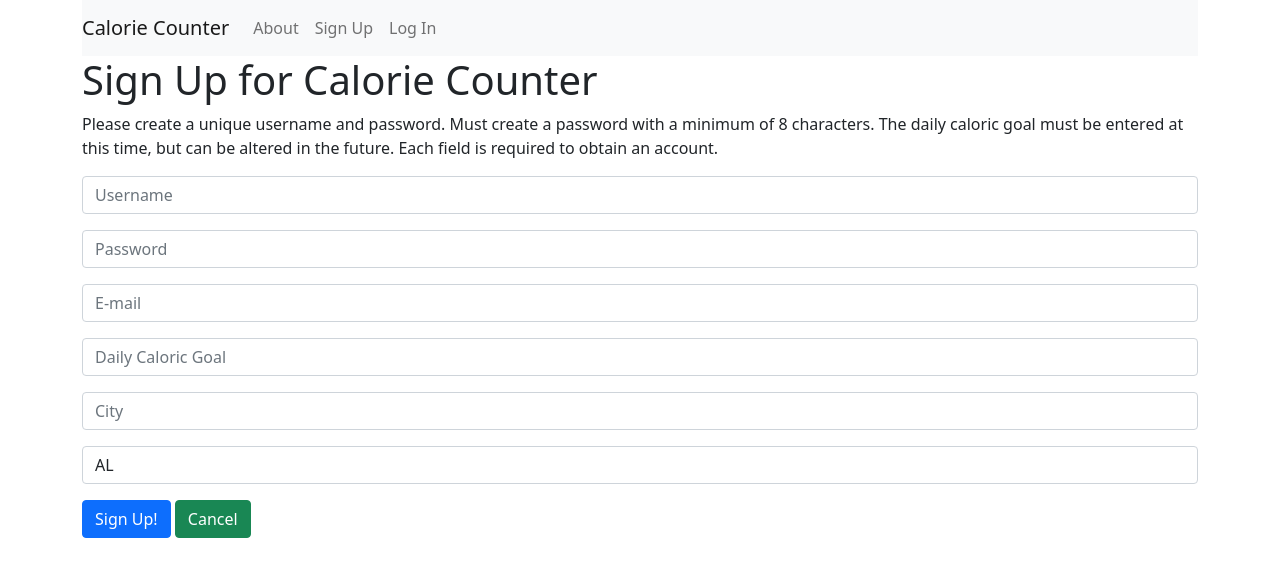
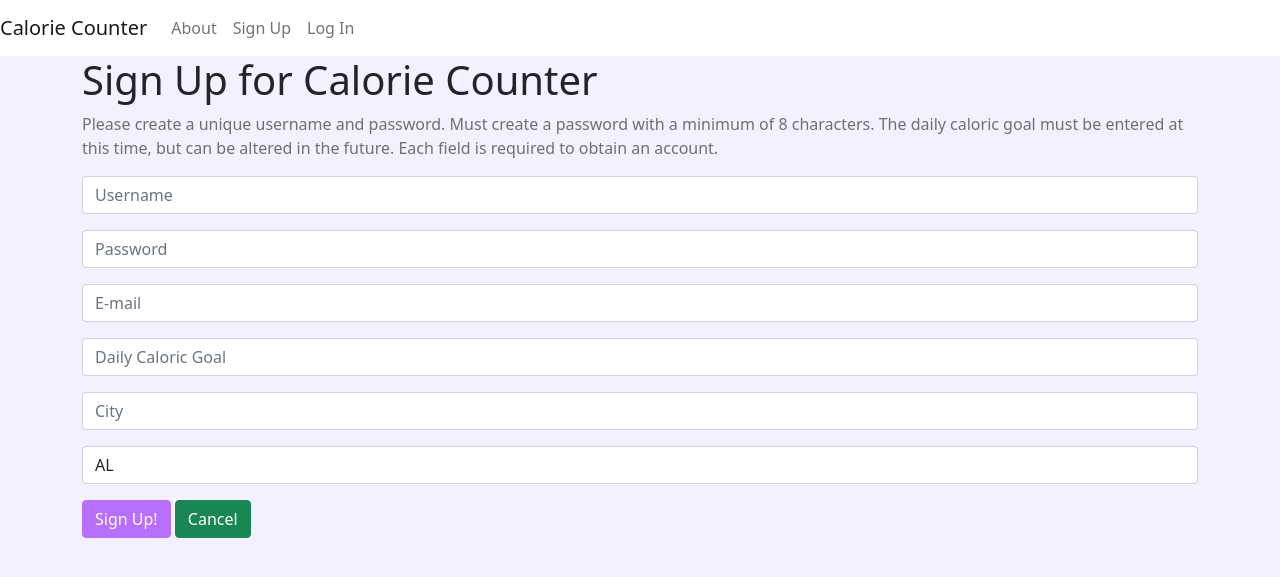
Before and after one commit to taylorwagner/caloriecountercapstone1, a Flask app: page /signup in a window 1280 px wide. Shown: the top 577 px of the page. Run offline with Flask 2, Linux system fonts and the light colour scheme; some libraries are stand-ins or nearby versions.

Commit message:
image to about page and button colors

```diff
--- a/static/stylesheets/app.css
+++ b/static/stylesheets/app.css
@@ -1,4 +1,28 @@
-.btn-danger {
-    background-color: #ffccff;
-    outline: #ffccff;
+body {
+    background-color: #f5f0ff;
 }
+
+h2 {
+    color: #330066;
+}
+
+h3 {
+    color: #404040;
+}
+
+p {
+    color: #707070;
+}
+
+li a {
+    color: #875DFA;
+}
+
+.navbar {
+    background-color: white;
+}
+
+.btn-primary {
+    background-color: #B76FFF;
+    border-color: #B76FFF;
+}
--- a/templates/about.html
+++ b/templates/about.html
@@ -5,6 +5,7 @@
 <div class="container">
     <h1 class="h1">About Calorie Counter</h1>
     <p>Calorie Counter is an application that users can choose to register for in order to have an electronic daily journal keep track of their calorie count by adding up all of the calories gained from food eaten throughout the day. Calorie Counter also offers networking capabilities and support by offering users the ability to follow and be followed by other users as well as join support groups based on common interests and/or traits.</p>
+    <img src="https://images.unsplash.com/photo-1488459716781-31db52582fe9?ixlib=rb-1.2.1&ixid=MnwxMjA3fDB8MHxwaG90by1wYWdlfHx8fGVufDB8fHx8&auto=format&fit=crop&w=750&q=80" alt="https://images.unsplash.com/photo-1597820901084-1b9b8ab61f70?ixid=MnwxMjA3fDB8MHxwaG90by1wYWdlfHx8fGVufDB8fHx8&ixlib=rb-1.2.1&auto=format&fit=crop&w=334&q=80">
 </div>
 
 {% endblock %}
--- a/templates/base.html
+++ b/templates/base.html
@@ -17,8 +17,7 @@
 
 <body>
 
-  <div class="container">
-    <nav class="navbar navbar-expand-lg navbar-light bg-light">
+    <nav class="navbar navbar-expand-lg navbar-light">
         <a class="navbar-brand" href="/">Calorie Counter</a>
         <button class="navbar-toggler" type="button" data-toggle="collapse" data-target="#navbarNavDropdown" aria-controls="navbarNavDropdown" aria-expanded="false" aria-label="Toggle navigation">
           <span class="navbar-toggler-icon"></span>
@@ -49,7 +48,6 @@
           </ul>
         </div>
       </nav>
-    </div>
 
     <div class="container">
         {% for category, message in get_flashed_messages(with_categories=True) %}
--- a/templates/home.html
+++ b/templates/home.html
@@ -40,7 +40,7 @@
     <div class="">
         <a class="btn btn-primary" href="/signup" role="button">Sign Up</a>
     </div>
-    <h4 class="h4">Already have an account with us? Welcome back!</h4>
+    <h3 class="h3">Already have an account with us? Welcome back!</h4>
     <div class="">
         <a class="btn btn-primary" href="/login" role="button">Log In</a>
     </div>
```
